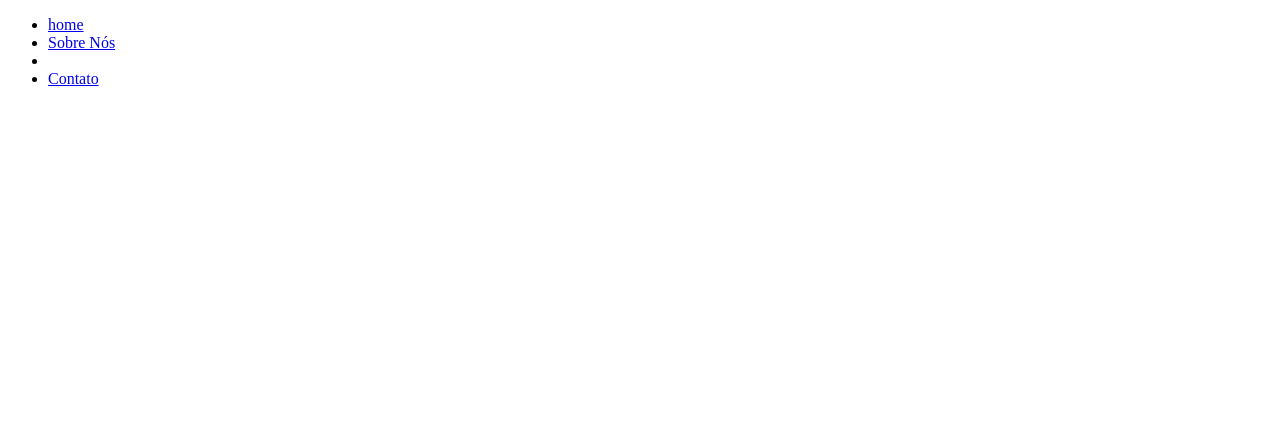
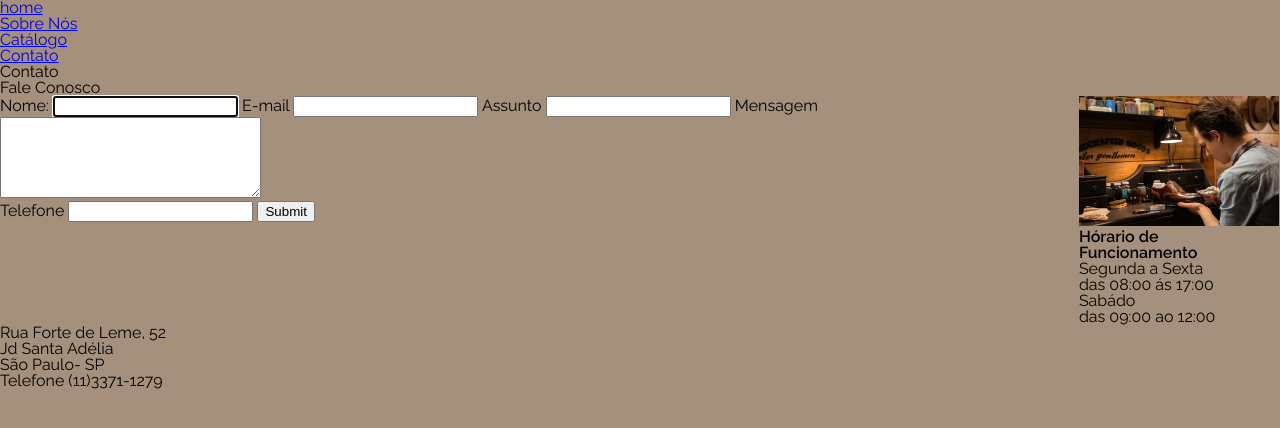
Before and after one commit to dayanalima10/sapataria-arnaldo, a plain HTML site: page contatos.html in a window 1280 px wide. Drawn offline with Linux system fonts and the light colour scheme; files that its build step writes are made by us from their sources.

Commit message:
copia e cola fonte

```diff
--- a/contatos.html
+++ b/contatos.html
@@ -4,17 +4,81 @@
     <meta charset="UTF-8">
     <meta http-equiv="X-UA-Compatible" content="IE=edge">
     <meta name="viewport" content="width=device-width, initial-scale=1.0">
+    <meta name="description" content="Siga-nos nas redes sociais e preencha o formulário com seu contato.">
+    <meta name="author" content="Dayana Lima">
     <title>Document</title>
+    <link rel="stylesheet" href="./css/reset.css">
+    <link rel="stylesheet" href="./css/style.css">
 
 
 </head>
 <body>
-    <nav class="navegation-menu">
+    <header>
+    <nav class="navbar">
         <ul>
             <li><a href="index.html">home</a></li>
-            <li><a href="Sobrenós.html">Sobre Nós</a><li>
+            <li><a href="Sobrenós.html">Sobre Nós</a></li>
+            <li><a href="Catalago.html">Catálogo</a></li>
             <li><a href="Contato.html">Contato</a></li>
         </ul>
     </nav>
+    <header>
+
+
+
+        <h1>Contato</h1>
+        <h2>Fale Conosco</h2>
+
+        </header>
+<div class="conteiner">
+    <main>
+    <form action=""method="">
+        <label for="name"> Nome:</label>
+        <input type="text" id="name" autofocus required>
+
+        <label for="email">E-mail</label>
+        <input type="email" id="email" required>
+
+        <label for="subject">Assunto</label>
+        <input type="text" id="subject" required>
+
+        <label for="message">Mensagem</label>
+        <textarea id="message" cols="30" rows="5"></textarea><br>
+
+        <label for="phone">Telefone</label>
+        <input type="tel" id="phone">
+
+        <input type="submit">
+
+
+    </form>
+
+    </main>
+
+    <aside>
+        <img src="imgs/Sapataria-de-sucesso-1 (1).jpg" alt="Foto do local">
+
+        <h3> Hórario de Funcionamento</h3>
+
+        <p> Segunda a Sexta</p>
+        <p> das 08:00 ás 17:00</p>
+        <p> Sabádo</p>
+        <P> das 09:00 ao 12:00</P>
+    </aside>
+
+
+    </div>
+
+    <footer>
+        <address>
+
+            <p> Rua Forte de Leme, 52 <P>
+            <p> Jd Santa Adélia <P>
+            <P>São Paulo- SP</P>
+            <p>Telefone (11)3371-1279<p>
+
+        </address>
+        </footer>
 </body>
+
 </html>
--- a/style.css
+++ b/style.css
@@ -1,3 +1,10 @@
+
+  @import url('https://fonts.googleapis.com/css2?family=Raleway:wght@300;400;600&display=swap');
+
+
+
+
+
 :root {
     --cor-principal:##A4907C
     --cor-segundaria
@@ -7,18 +14,20 @@
 
 
 body {
-    background-color:#A4907C
+    background-color:#A4907C;
+    font-family: raleway;
+
 
 }
 
-.title-pag {
+.page-title {
 
     font-size: 24pt;
     color:black;
     text-align:center ;
 }
 
-.subtitle-pag {
+.page-subtitle {
     font-size: 22pt;
     color: black;
         text-align: center;
@@ -64,14 +73,35 @@ body {
     line-height: 3.5;
 
     /*menu navegação*/
-}
-
-.navegation-menu ul {
+.navbar  ul{
     display: flex;
     justify-content: start;
 }
 
-.navegation-menu li {
-    padding: 20px;
+.navbar li {
+padding: 20px;
 
 }
+
+}
+/*pagina de contato*/
+
+.conteiner{
+    display:flex;
+    justify-content: space-between;
+}
+.conteiner > aside > img{
+    width: 200px;
+}
+.conteiner h3{
+    font-size 14pt;
+    font-weight: 600;
+
+}
+
+
+
+/*rodapé*/
+.footer{
+    color
+}
```
Also changed, not shown: catalágo.html (+7 -4 lines), css/reset.css (renamed from reset.css), imgs/Sapataria-de-sucesso-1 (1).jpg (added), 1 other file.
